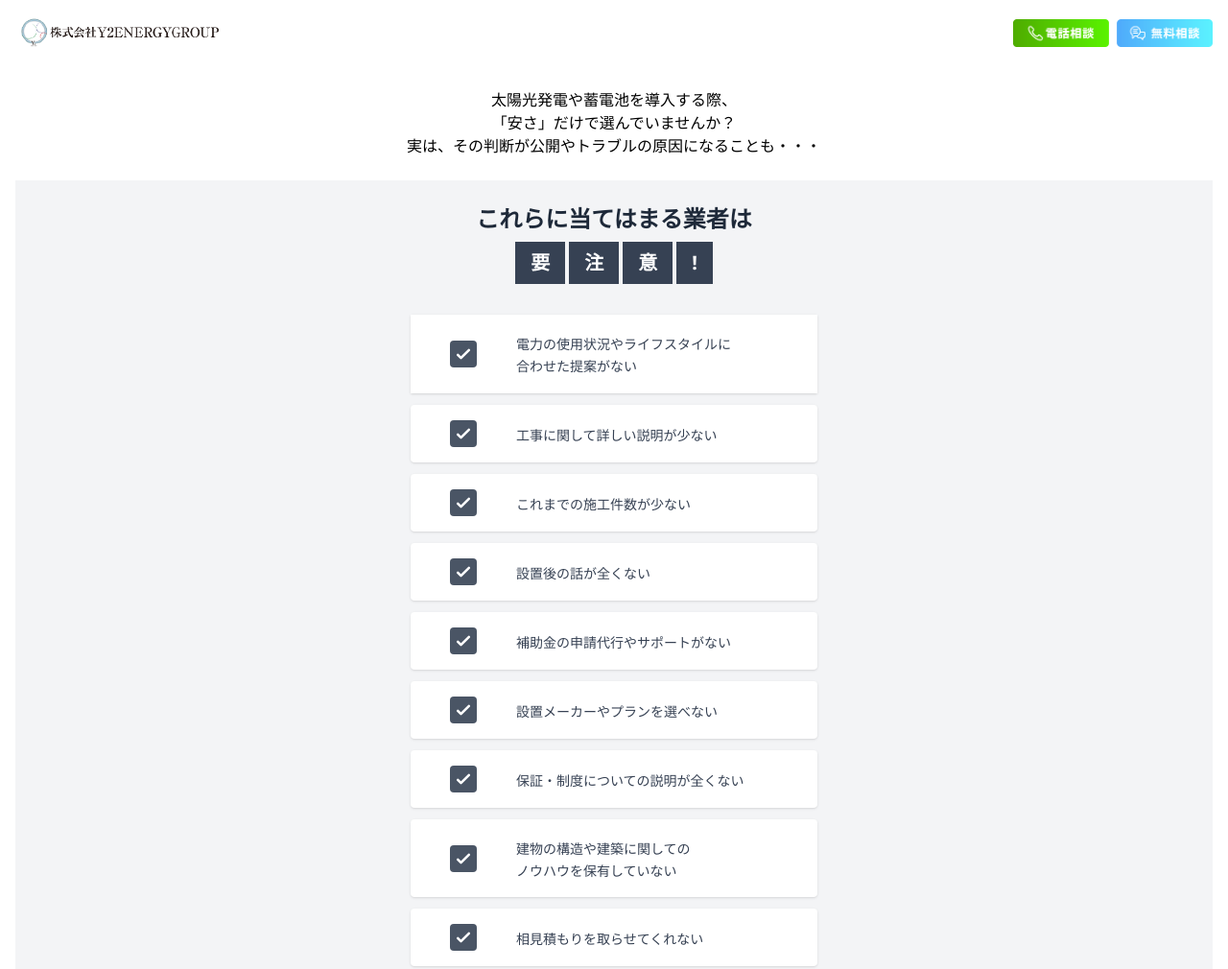
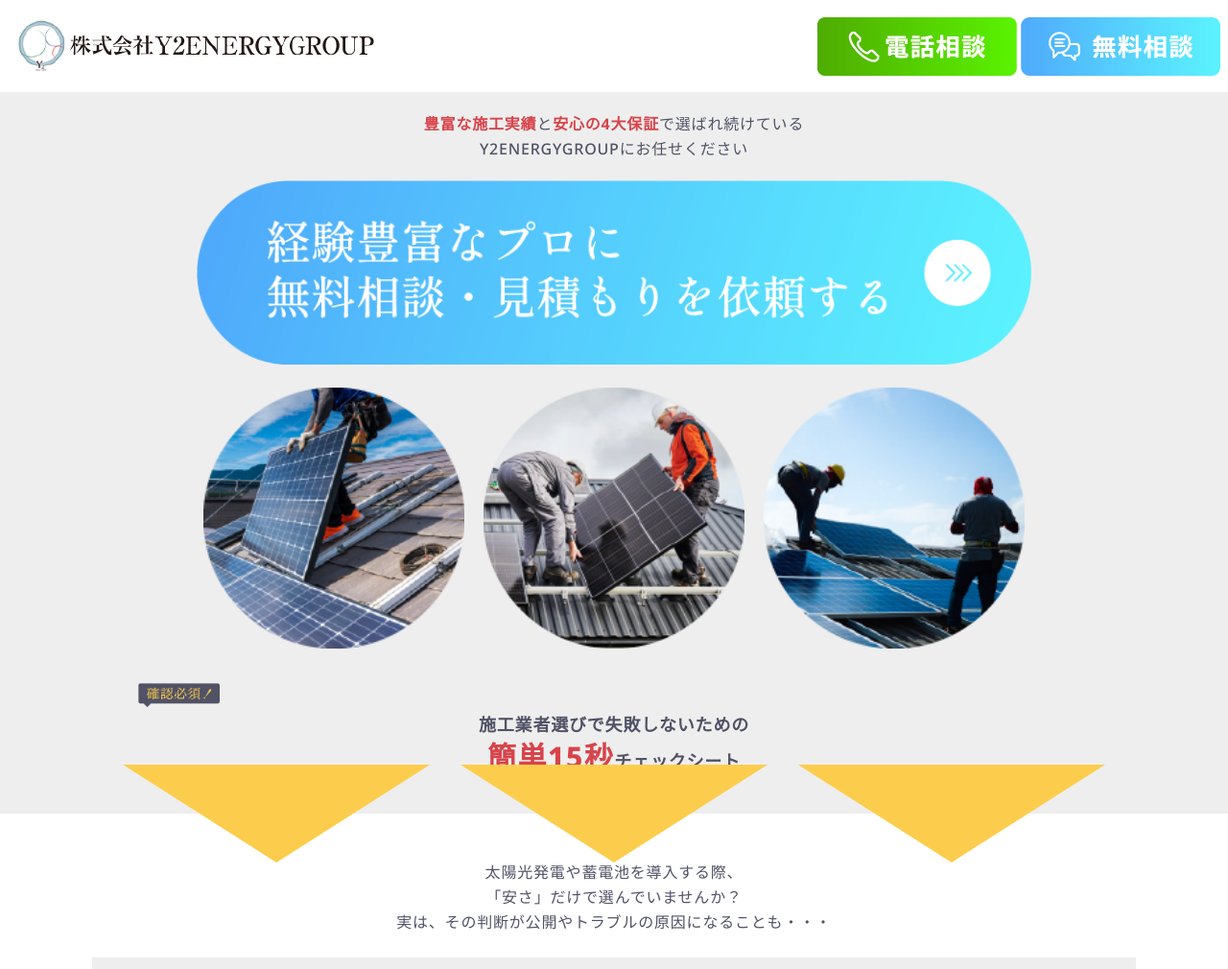
Before and after one commit to chika862/lp_02_Y2EnergyGroup, a website: page index.html in a window 1280 px wide. Shown: the top 1010 px of the page at 96% size. Drawn offline with Linux system fonts and the light colour scheme.

Commit message:
三角OK

```diff
--- a/index.html
+++ b/index.html
@@ -20,30 +20,91 @@
       rel="stylesheet"
     />
   </head>
-  <body>
-    <header class="flex justify-between items-center px-4 py-3 mx-auto">
-      <div class="">
+  <body
+    class="font-sans font-medium tracking-wider leading-relaxed text-basecolor"
+  >
+    <header class="flex justify-between items-center px-2 py-2 mx-auto gap-2">
+      <div class="shrink-0 max-w-[46%]">
         <h1>
           <img
             src="images/logo.webp"
             alt="株式会社Y2ENERGYGROUP"
-            class="w-[220px] h-auto"
+            class="w-full h-auto"
           />
         </h1>
       </div>
-      <div class="flex gap-2">
-        <img src="images/nav1.webp" alt="電話相談" class="w-[100px] h-auto" />
-        <img src="images/nav2.webp" alt="無料相談" class="w-[100px] h-auto" />
+      <div class="flex gap-1 sm:gap-1 shrink-0 max-w-[48%]">
+        <img
+          src="images/nav1.webp"
+          alt="電話相談"
+          class="w-1/2 h-auto object-contain"
+        />
+        <img
+          src="images/nav2.webp"
+          alt="無料相談"
+          class="w-1/2 h-auto object-contain"
+        />
       </div>
     </header>
-    <section></section>
-    <!-- 要注意セクション -->
-    <section class="px-4">
-      <p class="text-center py-6">
+    <!-- FV セクション -->
+    <section class="bg-background">
+      <div class="w-[85%] text-center mx-auto">
+        <p class="py-5">
+          <span class="text-[#d7444a] font-bold">豊富な施工実績</span>と<span
+            class="text-[#d7444a] font-bold"
+            >安心の4大保証</span
+          >で選ばれ続けている<br />Y2ENERGYGROUPにお任せください
+        </p>
+        <a href=""
+          ><img
+            src="images/conv-btn.webp"
+            class="w-[80%] mx-auto"
+            alt="経験豊富なプロに無料相談・見積もりを依頼する"
+        /></a>
+        <div class="flex gap-5 justify-center pt-6 pb-9">
+          <img
+            src="images/fv-2.webp"
+            alt="太陽光発電施工イメージ写真1"
+            class="w-1/4 h-auto object-cover"
+          />
+          <img
+            src="images/fv-3.webp"
+            alt="太陽光発電施工イメージ写真2"
+            class="w-1/4 h-auto object-cover"
+          />
+          <img
+            src="images/fv-4.webp"
+            alt="太陽光発電施工イメージ写真3"
+            class="w-1/4 h-auto object-cover"
+          />
+        </div>
+      </div>
+    </section>
+    <!-- チェックシートセクション -->
+    <section>
+      <div class="bg-background relative">
+        <div class="w-[80%] mx-auto pb-10">
+          <img
+            src="images/kakunin.webp"
+            alt="確認必須！"
+            class="w-[85px] ml-4"
+          />
+          <h2 class="text-[18px] font-bold pt-1 text-center">
+            施工業者選びで失敗しないための<br /><span
+              class="text-[#d7444a] text-3xl font-extrabold tracking-wider"
+              >簡単15秒</span
+            >チェックシート
+          </h2>
+        </div>
+        <div class="absolute bottom-0 left-0 right-0 translate-y-1/2">
+          <img src="images/tri.svg" alt="" class="w-[80%] h-auto mx-auto" />
+        </div>
+      </div>
+      <p class="w-[80%] mx-auto text-center py-6 mt-6">
         太陽光発電や蓄電池を導入する際、<br />「安さ」だけで選んでいませんか？<br />実は、その判断が公開やトラブルの原因になることも・・・
       </p>
-      <div class="bg-gray-100 py-6">
-        <div class="max-w-md mx-auto px-3">
+      <div class="bg-background w-[85%] mx-auto py-6">
+        <div class="max-w-md mx-auto px-3 font-mincho">
           <h2 class="text-center text-2xl font-bold mb-8 text-gray-800">
             これらに当てはまる業者は
             <span class="inline-flex items-center gap-1 mt-2">
@@ -65,7 +126,7 @@
           </h2>
 
           <!-- チェックリスト -->
-          <div class="space-y-3">
+          <div class="space-y-3 font-semibold">
             <!-- チェック項目1 -->
             <div class="bg-white shadow-sm p-4 flex items-center gap-4">
               <div
--- a/src/input.css
+++ b/src/input.css
@@ -3,4 +3,6 @@
 @theme {
   --font-sans: "Noto Sans", sans-serif;
   --font-mincho: "Shippori Mincho", serif;
+  --color-background: #eeeeee;
+  --color-basecolor: #515266;
 }
```
Also changed, not shown: dist/output.css, images/fv-2.webp (added), images/fv-3.webp (added), images/fv-4.webp (added), images/kakunin.webp (added), images/tri.svg (added).
